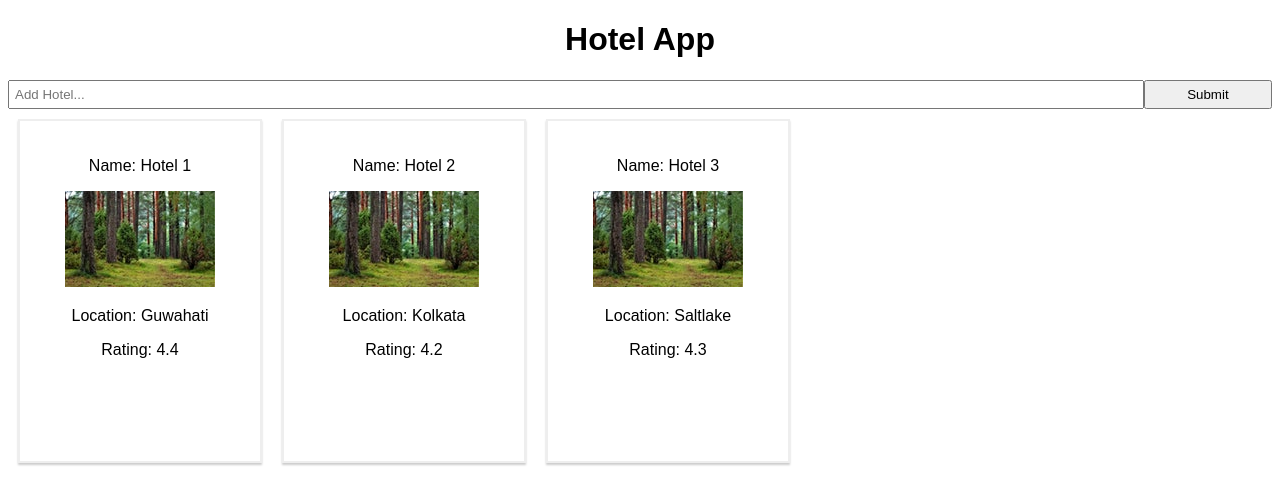
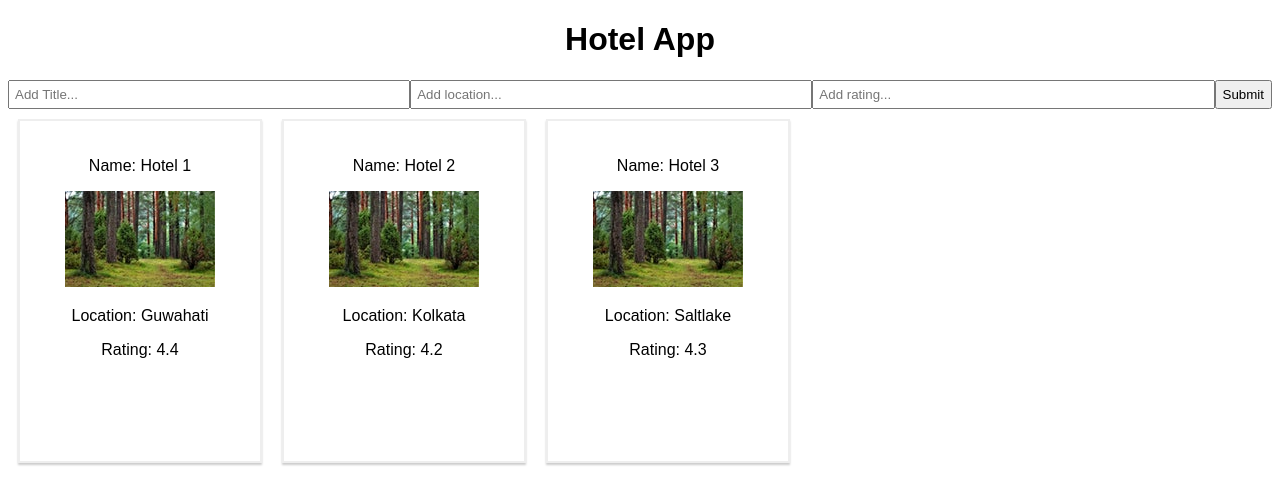
Before and after one commit to dagrtaru/HotelNodeJS, a React (Create React App) app: page / in a window 1280 px wide. Shown: the top 504 px of the page. Built offline with nearby package versions, Linux system fonts and the light colour scheme.

Commit message:
Update AddHotel.js

```diff
--- a/src/components/AddHotel.js
+++ b/src/components/AddHotel.js
@@ -6,9 +6,19 @@ export class AddHotel extends Component {
         title : ""
     }
 
+    title = "";
+    location = "";
+    rating = "";
+
+    obj = {
+        title : this.title,
+        location : this.location,
+        rating : this.rating
+    }
+
     onSubmit = (e) => {
         this.preventDefault();
-        this.props.addHotel(this.state.title);
+        this.props.addHotel(this.obj);
         this.setState({title : ""});
     }
 
@@ -20,7 +30,11 @@ export class AddHotel extends Component {
         return (
             <form style={{ display: 'flex' }} onSubmit={this.onSubmit}>
                 <input type="text" name="title" style={{flex : "10", padding : "5px"}}
-                placeholder="Add Hotel..." value={this.state.title} onChange={this.onChange}/>
+                placeholder="Add Title..." value={this.title} onChange={this.onTitleChange}/>
+                <input type="text" name="title" style={{flex : "10", padding : "5px"}}
+                placeholder="Add location..." value={this.location} onChange={this.onTitleChange}/>
+                <input type="text" name="title" style={{flex : "10", padding : "5px"}}
+                placeholder="Add rating..." value={this.rating} onChange={this.onTitleChange}/>
                 <input type="submit" value="Submit" className="btn" style={{flex : "1"}} />
             </form>
         )
```
